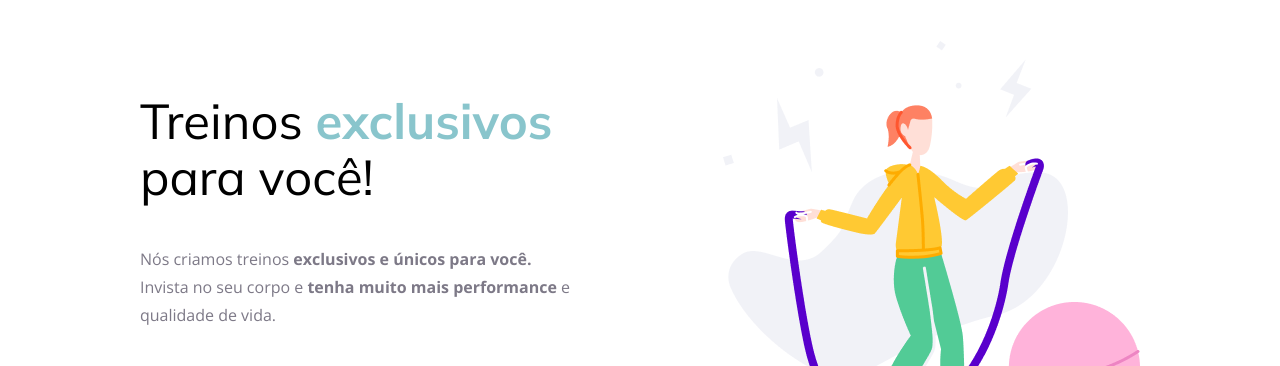
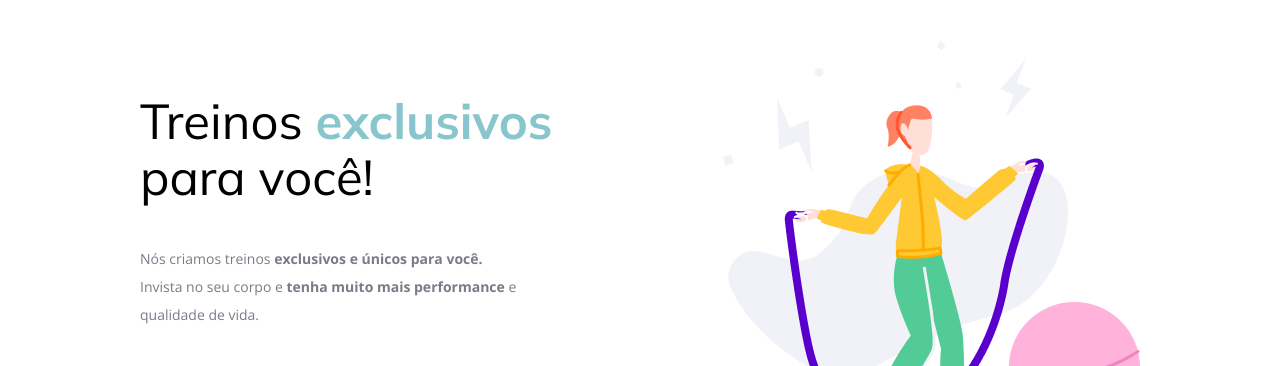
Before and after one commit to Felipe099/Project02-Explorer, a plain HTML site: page index.html in a window 1280 px wide. Shown: the part 105-471 px from the top of the page. Drawn offline with nearby package versions, Linux system fonts and the light colour scheme.

Commit message:
updated css

```diff
--- a/style.css
+++ b/style.css
@@ -50,11 +50,11 @@ main {
 }
 
 section {
-  width: 490px;
+  width: 440px;
 }
 
 section h1 {
-
+    color: #000;
     font-size: 49px;
     line-height: 56px;
     font-family: 'Mulish', sans-serif;
@@ -66,7 +66,7 @@ section h1 {
 section p {
     color: #7d7987;
     font-weight: normal;
-    font-size: 16px;
+    font-size: 14px;
     line-height: 28px;
 }
 
```
